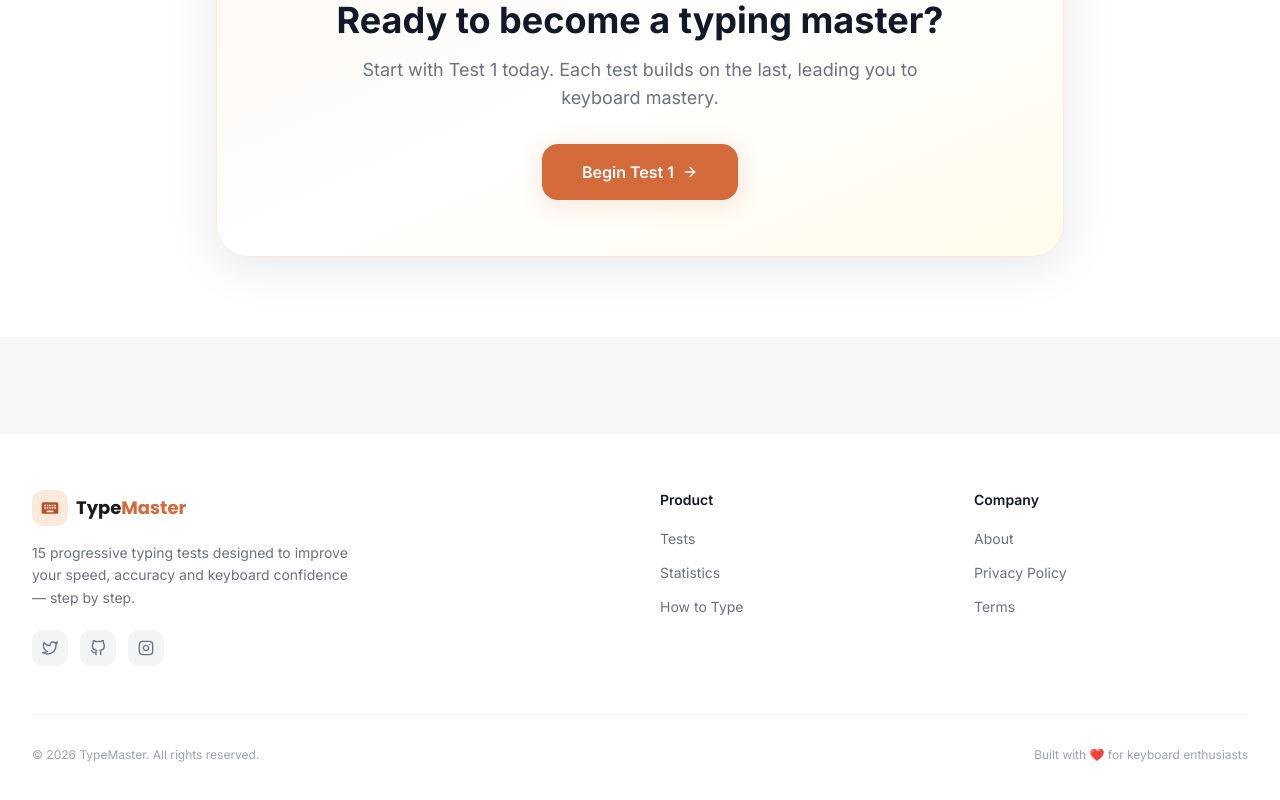
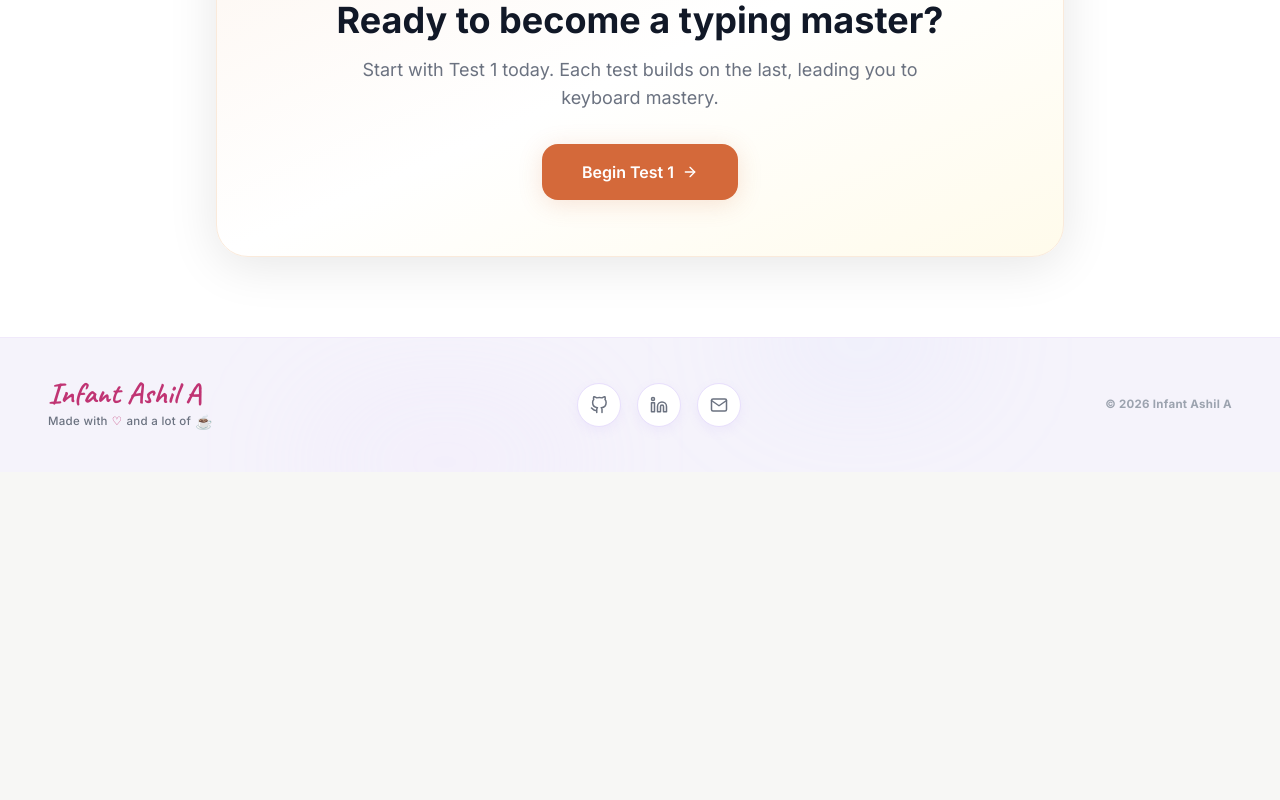
Before and after one commit to ashwiths/Typekey, a React (Vite) app: page / in a window 1280 px wide. Shown: the part 1730-2530 px from the top of the page. After the commit the page ends 2202 px from the top, so only its background shows below. Built offline with nearby package versions, Linux system fonts and the light colour scheme.

Commit message:
feat: add Caveat font to Google Fonts stylesheet

```diff
--- a/index.html
+++ b/index.html
@@ -9,7 +9,7 @@
     <title>TypeMaster — Type Better. Faster. Smarter.</title>
     <link rel="preconnect" href="https://fonts.googleapis.com" />
     <link rel="preconnect" href="https://fonts.gstatic.com" crossorigin />
-    <link href="https://fonts.googleapis.com/css2?family=Inter:wght@300;400;500;600;700;800;900&family=Poppins:wght@300;400;500;600;700;800&display=swap" rel="stylesheet" />
+    <link href="https://fonts.googleapis.com/css2?family=Inter:wght@300;400;500;600;700;800;900&family=Poppins:wght@300;400;500;600;700;800&family=Caveat:wght@700&display=swap" rel="stylesheet" />
   </head>
   <body>
     <div id="root"></div>
--- a/src/components/Footer.jsx
+++ b/src/components/Footer.jsx
@@ -1,85 +1,68 @@
-import { Link } from 'react-router-dom'
-import { MdKeyboard } from 'react-icons/md'
-import { FiTwitter, FiGithub, FiInstagram } from 'react-icons/fi'
-
-const footerLinks = {
-  Product: [
-    { label: 'Tests', to: '/tests' },
-    { label: 'Statistics', to: '/stats' },
-    { label: 'How to Type', to: '/how-to-type' },
-  ],
-  Company: [
-    { label: 'About', to: '/about' },
-    { label: 'Privacy Policy', to: '/' },
-    { label: 'Terms', to: '/' },
-  ],
-}
+import { motion } from 'framer-motion'
+import { FiGithub, FiLinkedin, FiMail } from 'react-icons/fi'
 
 export default function Footer() {
   return (
-    <footer className="bg-white border-t border-gray-100 mt-24">
-      <div className="max-w-7xl mx-auto px-6 lg:px-8 py-14">
-        <div className="grid grid-cols-1 md:grid-cols-4 gap-10">
-          {/* Brand */}
-          <div className="md:col-span-2">
-            <Link to="/" className="flex items-center gap-2 mb-4">
-              <div className="w-9 h-9 bg-peach-100 rounded-xl flex items-center justify-center">
-                <MdKeyboard className="w-5 h-5 text-peach-600" />
+    <footer className="w-full bg-[#f6f3fc]/90 border-t border-[#ebdffc]/50 py-10 relative overflow-hidden">
+      {/* Decorative subtle ambient lights */}
+      <div className="absolute -bottom-10 left-1/4 w-[250px] h-[100px] bg-purple-200/20 rounded-full blur-3xl pointer-events-none" />
+      <div className="absolute -top-10 right-1/4 w-[200px] h-[80px] bg-indigo-200/20 rounded-full blur-3xl pointer-events-none" />
+
+      <div className="max-w-7xl mx-auto px-6 lg:px-12 relative z-10">
+        <div className="flex flex-col md:flex-row items-center justify-between gap-8">
+
+          {/* Left Column: Signature & Greeting */}
+          <div className="flex flex-col items-center md:items-start text-center md:text-left">
+            <h4 className="font-['Caveat'] text-[30px] font-bold text-[#c03473] leading-none mb-1 cursor-default hover:scale-105 transition-transform duration-300">
+              Infant Ashil A
+            </h4>
+            <p className="text-[11.5px] text-gray-500 font-medium tracking-wide flex items-center gap-1">
+              Made with <span className="text-[#c03473]">♡</span> and a lot of <span className="text-sm">☕</span>
+            </p>
           </div>
-              <span className="font-poppins font-bold text-lg">
-                Type<span className="text-peach-500">Master</span>
-              </span>
-            </Link>
-            <p className="text-sm text-gray-500 leading-relaxed max-w-xs">
-              15 progressive typing tests designed to improve your speed, accuracy and keyboard confidence — step by step.
-            </p>
-            <div className="flex gap-3 mt-5">
+
+          {/* Center Column: Interactive Circular Social Buttons */}
+          <div className="flex items-center gap-4">
             {[
-                { icon: FiTwitter, href: 'https://twitter.com', label: 'Twitter' },
-                { icon: FiGithub, href: 'https://github.com', label: 'GitHub' },
-                { icon: FiInstagram, href: 'https://instagram.com', label: 'Instagram' },
-              ].map(({ icon: Icon, href, label }) => (
-                <a
+              {
+                icon: <FiGithub className="w-[18px] h-[18px]" />,
+                href: 'https://github.com/ashwiths',
+                label: 'GitHub',
+                color: 'hover:text-gray-900 hover:border-gray-300 hover:bg-gray-50'
+              },
+              {
+                icon: <FiLinkedin className="w-[18px] h-[18px]" />,
+                href: 'https://www.linkedin.com/in/infant-ashil-a-b88a39361/',
+                label: 'LinkedIn',
+                color: 'hover:text-[#0077b5] hover:border-[#0077b5]/30 hover:bg-[#0077b5]/5'
+              },
+              {
+                icon: <FiMail className="w-[18px] h-[18px]" />,
+                href: 'mailto:infantashil55@gmail.com',
+                label: 'Email',
+                color: 'hover:text-[#c03473] hover:border-[#c03473]/30 hover:bg-[#c03473]/5'
+              }
+            ].map(({ icon, href, label, color }) => (
+              <motion.a
                 key={label}
                 href={href}
                 target="_blank"
                 rel="noopener noreferrer"
                 aria-label={label}
-                  className="w-9 h-9 rounded-xl bg-gray-100 hover:bg-peach-100 flex items-center justify-center text-gray-500 hover:text-peach-600 transition-colors duration-200"
+                whileHover={{ y: -3, scale: 1.08 }}
+                whileTap={{ scale: 0.95 }}
+                className={`w-11 h-11 rounded-full bg-white border border-[#e8dffc] shadow-[0_4px_12px_rgba(156,117,240,0.08)] flex items-center justify-center text-gray-500 transition-all duration-300 ${color}`}
               >
-                  <Icon className="w-4 h-4" />
-                </a>
-              ))}
-            </div>
-          </div>
-
-          {/* Links */}
-          {Object.entries(footerLinks).map(([section, links]) => (
-            <div key={section}>
-              <h4 className="text-sm font-semibold text-gray-900 mb-4">{section}</h4>
-              <ul className="space-y-2.5">
-                {links.map((link) => (
-                  <li key={link.label}>
-                    <Link
-                      to={link.to}
-                      className="text-sm text-gray-500 hover:text-peach-600 transition-colors duration-200"
-                    >
-                      {link.label}
-                    </Link>
-                  </li>
-                ))}
-              </ul>
-            </div>
+                {icon}
+              </motion.a>
             ))}
           </div>
 
-        <div className="mt-12 pt-8 border-t border-gray-100 flex flex-col sm:flex-row justify-between items-center gap-3">
-          <p className="text-xs text-gray-400">
-            © {new Date().getFullYear()} TypeMaster. All rights reserved.
-          </p>
-          <p className="text-xs text-gray-400">
-            Built with ❤️ for keyboard enthusiasts
-          </p>
+          {/* Right Column: Dynamic Copyright */}
+          <div className="text-[11.5px] text-gray-400 font-bold tracking-wide text-center md:text-right cursor-default">
+            © {new Date().getFullYear()} Infant Ashil A
+          </div>
+
         </div>
       </div>
     </footer>
```
Lines whose indentation alone changed are shown as unchanged.
